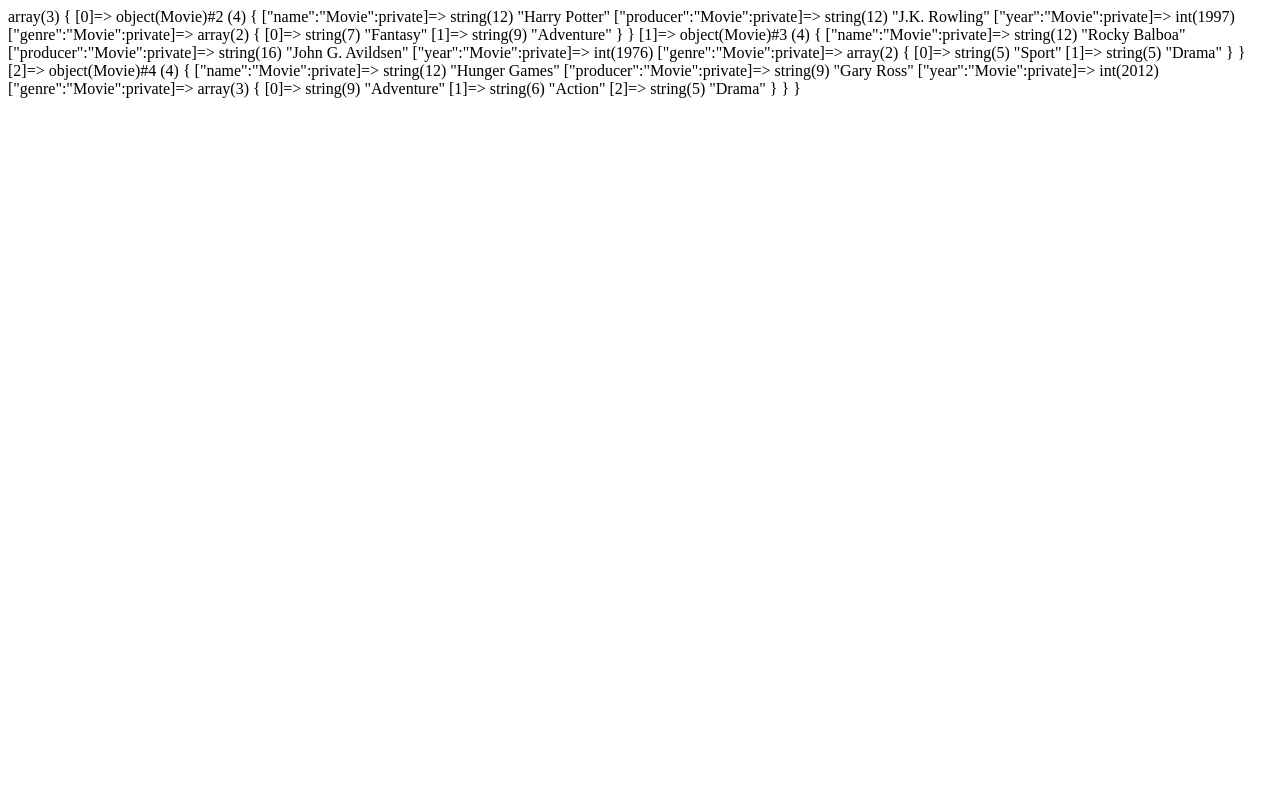
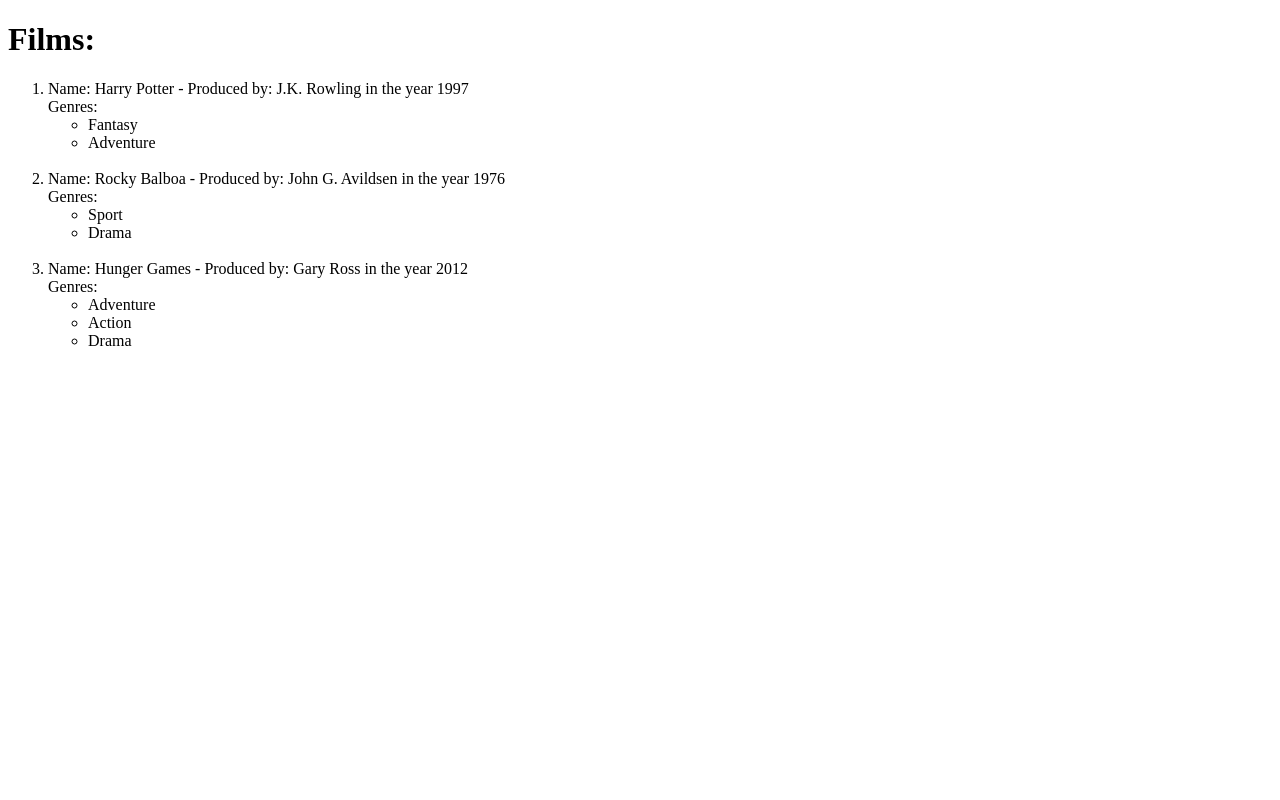
Before and after one commit to DanCan30/php-oop-1, a PHP site: page / in a window 1280 px wide. Run offline with PHP 8.4, Linux system fonts and the light colour scheme.

Commit message:
Printed object instances and related proprierties

```diff
--- a/index.php
+++ b/index.php
@@ -4,7 +4,7 @@
         private ?string $name;
         private ?string $producer;
         private ?int $year;
-        private ?array $genre = [];
+        private ?array $genres = [];
 
         function __construct($_name, $_producer, $_year)
         {
@@ -35,8 +35,12 @@
             $this->year = $year;
         }
 
+        public function getGenres() {
+            return $this->genres;
+        }
+
         public function setGenre($genre) {
-            $this->genre[] = $genre;
+            $this->genres[] = $genre;
         }
 
     };
@@ -57,7 +61,7 @@
     $hungerGames->setGenre("Drama");
 
     array_push($movies, $harryPotter, $rockyBalboa, $hungerGames);
-    var_dump($movies);
+
 ?>
 
 
@@ -72,5 +76,27 @@
 </head>
 <body>
 
+    <h1>Films:</h1>
+    <ol>
+        <?php foreach ($movies as $movie) { ?>
+            <li>
+                <?php echo "Name: " . $movie->getName() . " - " . "Produced by: " . $movie->getProducer() . " in the year " . $movie->getYear() ?>
+                <br> Genres:
+                <ul>
+                    <?php foreach ($movie->getGenres() as $genre) { ?>
+
+                        <li>
+                            <?php echo $genre ?>
+                        </li>
+
+                    <?php } ?>
+                </ul>
+            </li>
+            <br>
+        <?php }?>
+    </ol>
+    <?php
+
+    ?>
 </body>
 </html>
```
